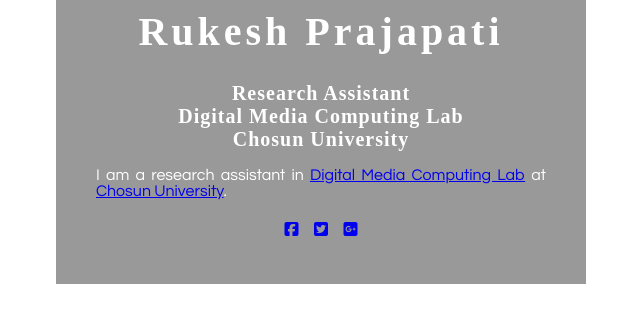
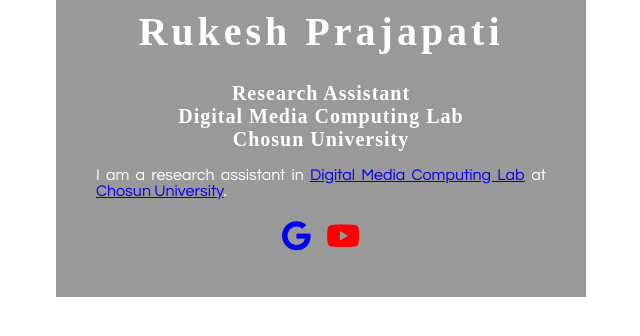
Before and after one commit to ruks001/ruks001.github.io, a plain HTML site: page index.html in a window 1280 px wide. Shown: the part 376-712 px from the top of the page, without its empty margins (319-959 px from the left). Drawn offline with Linux system fonts and the light colour scheme.

Commit message:
links added

```diff
--- a/index.html
+++ b/index.html
@@ -3,6 +3,7 @@
   <head>
     <meta charset="utf-8">
     <script src="https://use.fontawesome.com/d1341f9b7a.js"></script>
+    <script src="https://kit.fontawesome.com/yourcode.js" crossorigin="anonymous"></script>
     <link rel="stylesheet" href="style.css">
     <title>Personal WebSite</title>
   </head>
@@ -19,9 +20,9 @@
   <a href="https://www3.chosun.ac.kr/eng/index.do">Chosun University</a>.
 </p>
 <ul>
-<li><a href="#"><i class="fa fa-facebook-square" aria-hidden="true"></i></a></li>
-<li><a href="#"><i class="fa fa-twitter-square" aria-hidden="true"></i></a></li>
-<li><a href="#"><i class="fa fa-google-plus-square" aria-hidden="true"></i></a></li>
+<li><a href="https://scholar.google.com/citations?hl=en&user=7Urun_wAAAAJ"><i class="fa fa-google" style="font-size:30px" aria-hidden="true"></i></a></li>
+<li><a href="https://www.youtube.com/channel/UC1kTxIRep9zWpo5QX1qBijA"><i class="fa fa-youtube-play" style="font-size:30px;color:red" aria-hidden="true"></i></a></li>
+<!--<li><a href="#"><i class="fa fa-google-plus-square" aria-hidden="true"></i></a></li>-->
 </ul>
 </div>
 </body>
```
